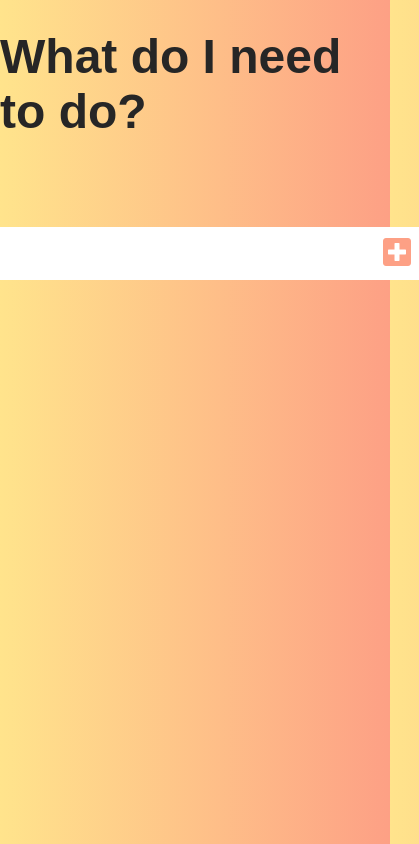
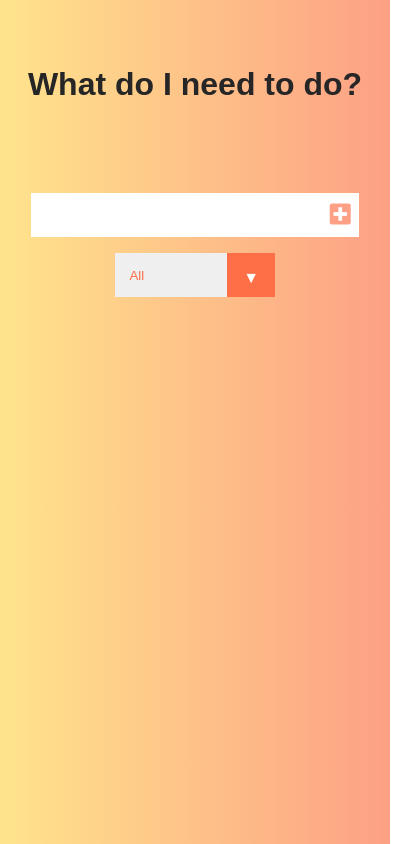
Before and after one commit to mikalegenda/TODO, a plain HTML site: page index.html in a window 390 px wide. Shown: the whole page, 419 px wide, since content can reach past the window. Drawn offline with Linux system fonts and the light colour scheme.

Commit message:
Made the app mobile friendly

```diff
--- a/css/style.css
+++ b/css/style.css
@@ -128,3 +128,49 @@ select {
   background-color: white;
   color: #ff6f47;
 }
+
+.text-input {
+  display: flex;
+}
+
+@media only screen and (max-width: 768px) {
+  header {
+    font-size: 1rem;
+  }
+
+  form input,
+  form button {
+    font-size: 1.5rem;
+  }
+
+  select {
+    padding: 0.9rem;
+  }
+}
+
+@media only screen and (max-width: 480px) {
+  header,
+  form {
+    flex-direction: column;
+  }
+
+  header {
+    text-align: center;
+  }
+
+  .text-input {
+    justify-content: center;
+  }
+
+  form input {
+    width: 80%;
+  }
+
+  .todo__item {
+    overflow-wrap: break-word;
+  }
+
+  .todo__item li {
+    font-size: 1rem;
+  }
+}
--- a/index.html
+++ b/index.html
@@ -12,10 +12,12 @@
       <h1>What do I need to do?</h1>
     </header>
     <form>
-      <input type="text" class="todo__input" />
-      <button class="todo__button" type="submit">
-        <i class="fas fa-plus-square"></i>
-      </button>
+      <div class="text-input">
+        <input type="text" class="todo__input" />
+        <button class="todo__button" type="submit">
+          <i class="fas fa-plus-square"></i>
+        </button>
+      </div>
       <div class="todo__select">
         <select name="todos" class="todo__filter" id="">
           <option value="all">All</option>
```
